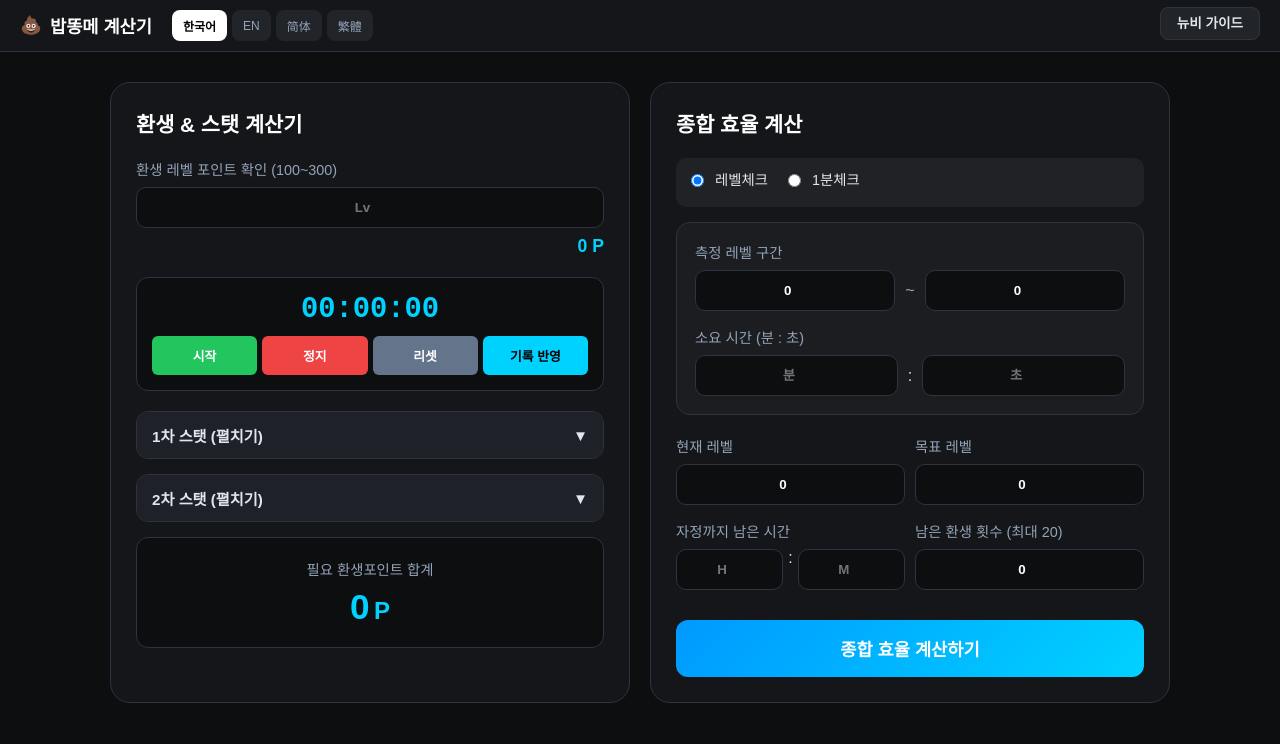
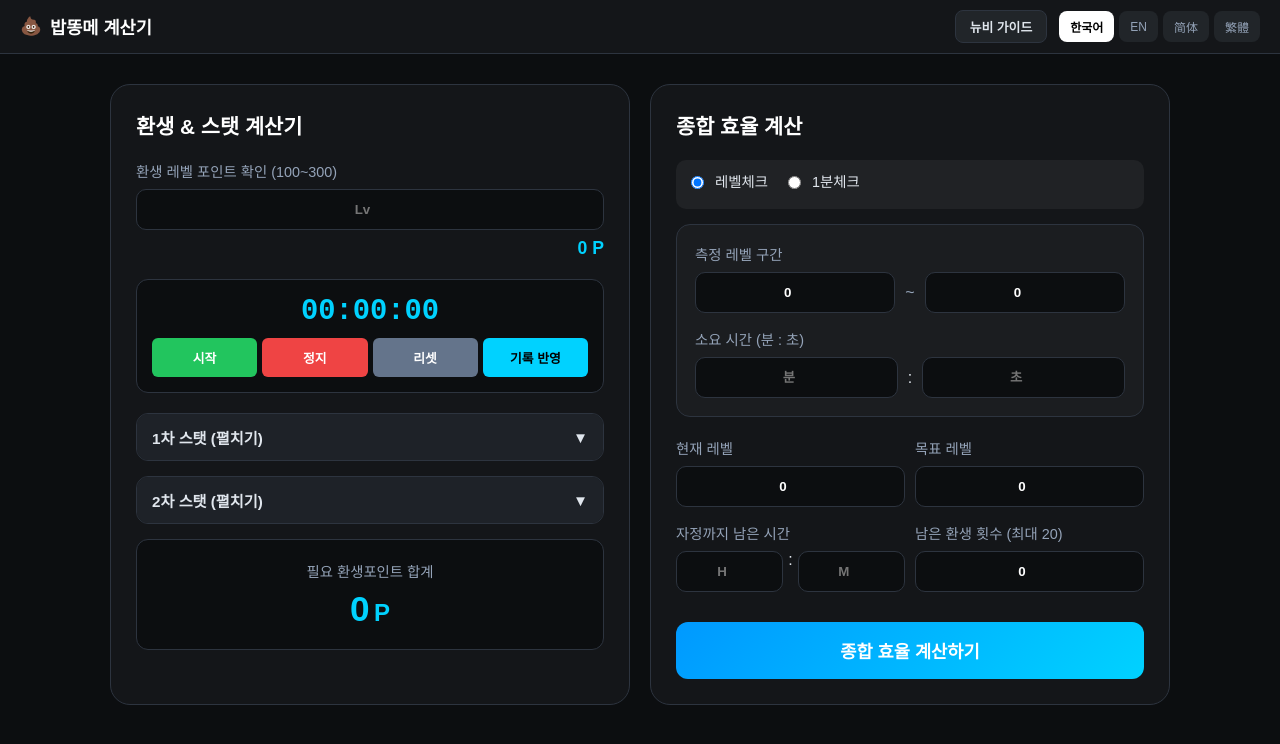
Before and after one commit to wwwsde33-bot/bdmlove, a plain HTML site: page index.html in a window 1280 px wide. Drawn offline with Linux system fonts and the light colour scheme; a web font is replaced by a local one.

Commit message:
Update index.html

```diff
--- a/index.html
+++ b/index.html
@@ -21,30 +21,6 @@
             --lang-text-active: #000000;
         }
 
-        /* [추가] 오른쪽 상단 링크 스타일 */
-        .top-right-link {
-            position: absolute;
-            top: 12px;
-            right: 20px;
-            z-index: 1001;
-        }
-        .top-right-link a {
-            color: var(--text-main);
-            text-decoration: none;
-            background-color: var(--lang-btn-bg);
-            padding: 8px 16px;
-            border-radius: 8px;
-            border: 1px solid var(--border-color);
-            font-size: 0.85rem;
-            font-weight: 700;
-            transition: all 0.2s ease;
-        }
-        .top-right-link a:hover {
-            background-color: var(--accent-color);
-            color: #000;
-            border-color: var(--accent-color);
-        }
-
         body {
             font-family: 'Pretendard', sans-serif;
             background-color: var(--bg-color);
@@ -63,16 +39,37 @@
             border-bottom: 1px solid var(--border-color);
             padding: 10px 20px;
             display: flex;
-            justify-content: flex-start;
+            justify-content: space-between; /* 양 끝 정렬로 변경 */
             align-items: center;
-            gap: 20px;
             box-sizing: border-box;
             position: sticky;
             top: 0;
             z-index: 1000;
         }
 
+        .nav-left { display: flex; align-items: center; gap: 20px; }
         .nav-logo { display: flex; align-items: center; gap: 8px; font-weight: 800; font-size: 1.1rem; color: #fff; white-space: nowrap; }
+
+        .nav-right { display: flex; align-items: center; gap: 12px; } /* 링크와 버튼 사이 간격 */
+
+        /* 뉴비 가이드 링크 스타일 */
+        .guide-link {
+            color: var(--text-main);
+            text-decoration: none;
+            background-color: var(--lang-btn-bg);
+            padding: 6px 14px;
+            border-radius: 8px;
+            border: 1px solid var(--border-color);
+            font-size: 0.8rem;
+            font-weight: 700;
+            transition: all 0.2s ease;
+            white-space: nowrap;
+        }
+        .guide-link:hover {
+            background-color: var(--accent-color);
+            color: #000;
+            border-color: var(--accent-color);
+        }
 
         .lang-selector { display: flex; gap: 5px; }
         .lang-btn {
@@ -130,19 +127,22 @@
 </head>
 <body>
 
-    <div class="top-right-link">
-        <a href="sub/">뉴비 가이드</a>
-    </div>
-
     <nav class="navbar">
+        <div class="nav-left">
             <div class="nav-logo">
                 <span>💩</span> <span data-i18n="nav_title">밥똥메 계산기</span>
             </div>
+        </div>
+
+        <div class="nav-right">
+            <a href="sub/" class="guide-link" data-i18n="nav_guide">뉴비 가이드</a>
+
             <div class="lang-selector">
                 <button class="lang-btn active" onclick="changeLanguage('ko')" data-lang="ko">한국어</button>
                 <button class="lang-btn" onclick="changeLanguage('en')" data-lang="en">EN</button>
                 <button class="lang-btn" onclick="changeLanguage('zh')" data-lang="zh">简体</button>
                 <button class="lang-btn" onclick="changeLanguage('tw')" data-lang="tw">繁體</button>
+            </div>
         </div>
     </nav>
 
@@ -251,7 +251,7 @@
     <script>
         const i18n = {
             ko: {
-                nav_title: "밥똥메 계산기", card1_title: "환생 & 스탯 계산기", card2_title: "종합 효율 계산",
+                nav_title: "밥똥메 계산기", nav_guide: "뉴비 가이드", card1_title: "환생 & 스탯 계산기", card2_title: "종합 효율 계산",
                 label_rebirth_lv: "환생 레벨 포인트 확인 (100~300)", btn_start: "시작", btn_stop: "정지", btn_reset: "리셋", btn_apply: "기록 반영",
                 stat_group_1: "1차 스탯 (펼치기)", stat_group_2: "2차 스탯 (펼치기)",
                 stat_dmg: "데미지", stat_exp: "추가경험치", stat_crit: "크리티컬", stat_meso: "메소획득", stat_drop: "아이템드롭", stat_speed: "자동공속",
@@ -263,7 +263,7 @@
                 time_hour: "시간 ", time_min: "분 ", time_sec: "초", time_lack: "시간부족", alert_measure: "측정 데이터를 입력해주세요."
             },
             en: {
-                nav_title: "BBM Calc", card1_title: "Rebirth & Stat", card2_title: "Efficiency Calc",
+                nav_title: "BBM Calc", nav_guide: "Newbie Guide", card1_title: "Rebirth & Stat", card2_title: "Efficiency Calc",
                 label_rebirth_lv: "Check Point (100-300)", btn_start: "Start", btn_stop: "Stop", btn_reset: "Reset", btn_apply: "Apply",
                 stat_group_1: "1st Stats (Expand)", stat_group_2: "2nd Stats (Expand)",
                 stat_dmg: "Damage", stat_exp: "Bonus EXP", stat_crit: "Critical", stat_meso: "Meso", stat_drop: "Drop", stat_speed: "Atk Speed",
@@ -275,7 +275,7 @@
                 time_hour: "h ", time_min: "m ", time_sec: "s", time_lack: "Lack of Time", alert_measure: "Please enter measure data."
             },
             zh: {
-                nav_title: "转生计算器", card1_title: "转生 & 属性", card2_title: "效率计算",
+                nav_title: "转生计算器", nav_guide: "新手指南", card1_title: "转生 & 属性", card2_title: "效率计算",
                 label_rebirth_lv: "确认点数 (100-300)", btn_start: "开始", btn_stop: "停止", btn_reset: "重置", btn_apply: "记录",
                 stat_group_1: "1次属性 (展开)", stat_group_2: "2次属性 (展开)",
                 stat_dmg: "伤害", stat_exp: "额外经验", stat_crit: "暴击", stat_meso: "金币", stat_drop: "掉落", stat_speed: "攻速",
@@ -287,13 +287,13 @@
                 time_hour: "时 ", time_min: "分 ", time_sec: "秒", time_lack: "时间不足", alert_measure: "请输入测量数据。"
             },
             tw: {
-                nav_title: "轉生計算器", card1_title: "轉生 & 屬性", card2_title: "效率計算",
+                nav_title: "轉生計算器", nav_guide: "新手指南", card1_title: "轉生 & 屬性", card2_title: "效率計算",
                 label_rebirth_lv: "確認點數 (100-300)", btn_start: "開始", btn_stop: "停止", btn_reset: "重置", btn_apply: "記錄",
                 stat_group_1: "1次屬性 (展開)", stat_group_2: "2次屬性 (展開)",
                 stat_dmg: "傷害", stat_exp: "額外經驗", stat_crit: "暴擊", stat_meso: "金幣", stat_drop: "掉落", stat_speed: "攻速",
                 stat_crit_dmg: "暴擊傷害", stat_main_stat: "主屬性%", stat_ignore_def: "無視防禦",
                 result_need_point: "所需轉生點合計", label_measure_range: "測量區間", label_measure_time: "所需時間 (分 : 秒)",
-                label_exp_min: "每分鐘經驗 (M)", label_cur_lv: "當前等級", label_tar_lv: "目標等級", label_rem_time: "距離午夜時間", label_rem_rebirth: "剩餘次數 (最大 20)",
+                label_exp_min: "每分鐘經驗 (M)", label_cur_lv: "當前等級", label_tar_lv: "目標等級", label_rem_time: "距離午夜時間", label_rem_遞迴: "剩餘次數 (最大 20)",
                 btn_calc_eff: "綜合效率計算", result_time_to_tar: "目標所需時間", result_point_at_tar: "到達時點數",
                 result_best_lv: "最高效率推薦等級", result_rem_count: "最佳次數", result_total_gain: "預計總點數",
                 time_hour: "時 ", time_min: "分 ", time_sec: "秒", time_lack: "時間不足", alert_measure: "請輸入測量數據。"
```
Lines whose indentation alone changed are shown as unchanged.
